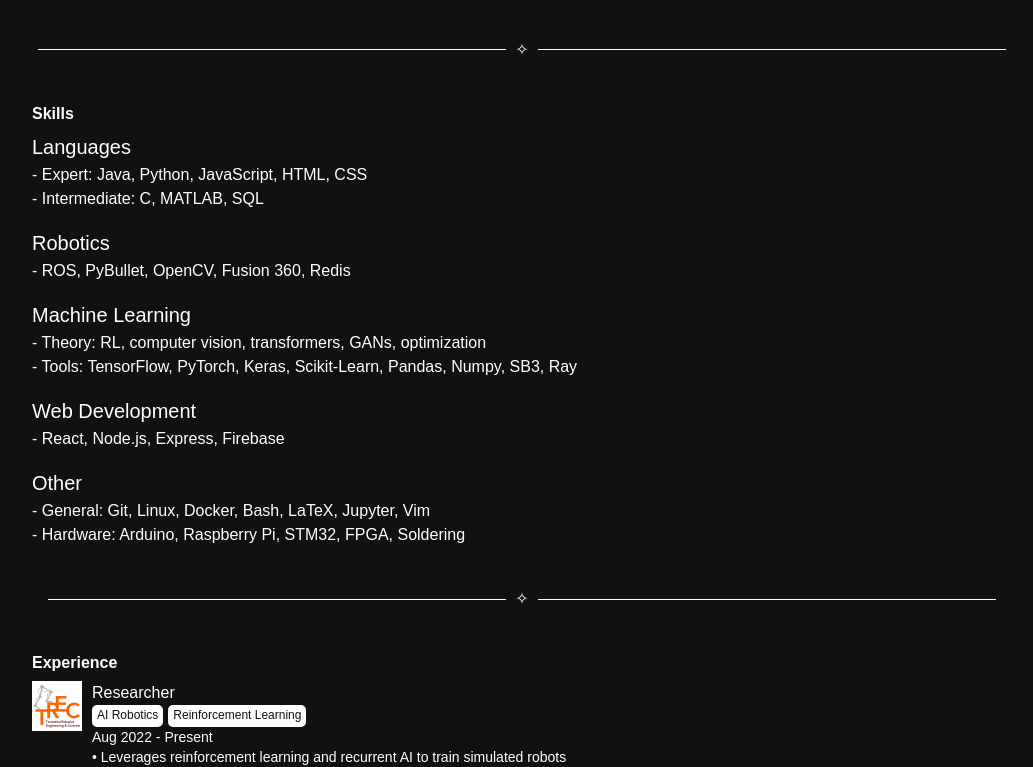
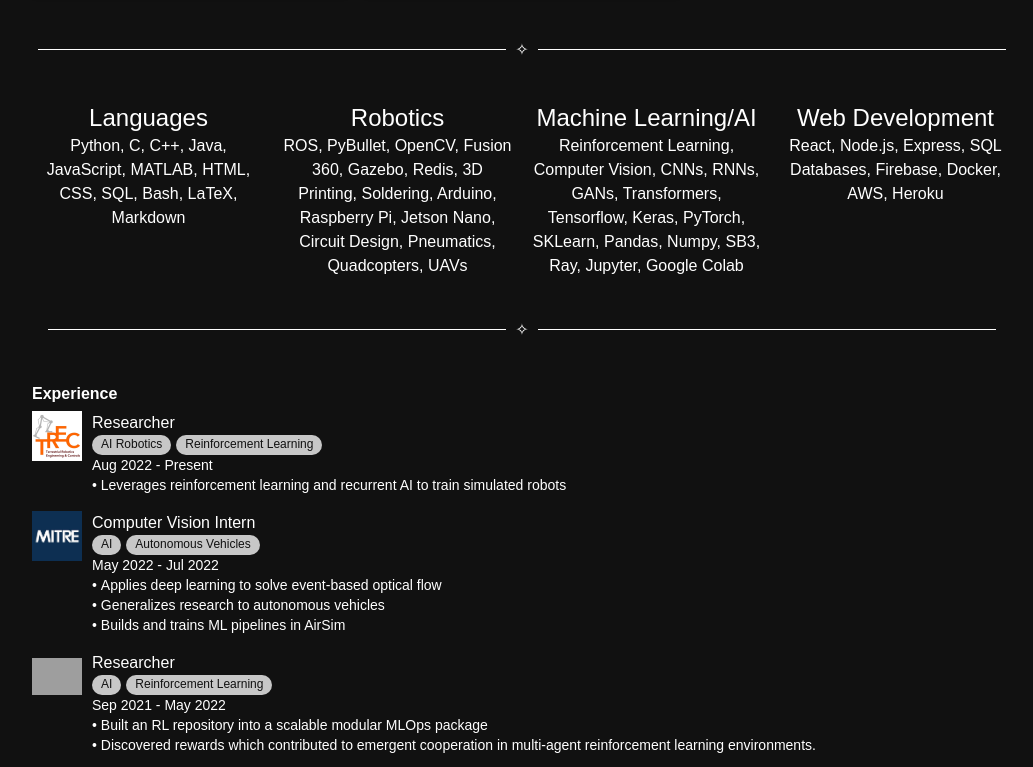
Before and after one commit to AydinGokce/me, a React (Create React App) app: page / in a window 1280 px wide. Shown: the part 1396-2163 px from the top of the page, without its empty margins (118-1151 px from the left). Built offline with nearby package versions, Linux system fonts and the light colour scheme; grey boxes are pictures that could not be loaded.

Commit message:
fixed skills section, added nice font weight

```diff
--- a/src/components/ProjectCard.js
+++ b/src/components/ProjectCard.js
@@ -48,14 +48,14 @@ function ProjectCard(props) {
                     <Accordion sx={{ backgroundColor: "inherit", color: "white", border: "1px solid white", width: '100%' }} >
                         <AccordionSummary expandIcon={<ExpandMoreIcon sx={{ color: "white" }} />}>
                             <Box display="flex" flexDirection="column">
-                                <Typography variant="body1" align="left">
+                                <Typography variant="body1" align="left" sx={{fontWeight: "300"}}>
                                     {title}
                                 </Typography>
                             </Box>
                         </AccordionSummary>
                         <Divider variant="middle" sx={{ backgroundColor: "white", height: "1px" }} />
                         <AccordionDetails display="flex" alignItems="center" justifyContent="center">
-                            <Typography variant={"body2"} sx={{ color: "white" }}>
+                            <Typography variant={"body2"} sx={{ color: "white", fontWeight: "300" }}>
                                 {shortDescription}
                             </Typography>
                         </AccordionDetails>
@@ -65,7 +65,7 @@ function ProjectCard(props) {
                                 onMouseEnter={() => { setIsHovered(true) }}
                                 onMouseLeave={() => { setIsHovered(false) }}
                                 onClick={() => navigate(link)} endIcon={<ArrowCircleRightIcon sx={isHovered ? { color: "#111111" } : { color: "white" }} />} >
-                                <Typography color={isHovered ? "#111111" : "white"}>
+                                <Typography color={isHovered ? "#111111" : "white"} sx={{fontWeight: "300"}}>
                                     See More
                                 </Typography>
                             </Button>
--- a/src/components/SkillsGrid.js
+++ b/src/components/SkillsGrid.js
@@ -1,40 +1,42 @@
 import React from 'react'
-
-import { Grid, Typography } from '@mui/material'
+import { useMediaQuery, Box, Typography, Grid, Fade, Divider, CssBaseline, Accordion, AccordionDetails, AccordionSummary, Link, IconButton, Chip, Card, CardMedia, CardContent, ThemeProvider } from '@mui/material'
 
 function SkillsGrid() {
+
+    const skills = [
+        {
+            category: "Languages",
+            skills: ["Python", "C", "C++", "Java", "JavaScript", "MATLAB", "HTML", "CSS", "SQL", "Bash", "LaTeX", "Markdown"]
+        },
+        {
+            category: "Robotics",
+            skills: ["ROS", "PyBullet", "OpenCV", "Fusion 360", "Gazebo", "Redis", "3D Printing", "Soldering", "Arduino", "Raspberry Pi", "Jetson Nano", "Circuit Design", "Pneumatics", "Quadcopters", "UAVs"]
+        },
+        {
+            category: "Machine Learning/AI",
+            skills: ["Reinforcement Learning", "Computer Vision", "CNNs", "RNNs", "GANs", "Transformers", "Tensorflow", "Keras", "PyTorch", "SKLearn", "Pandas", "Numpy", "SB3", "Ray", "Jupyter", "Google Colab"]
+        },
+        {
+            category: "Web Development",
+            skills: ["React", "Node.js", "Express", "SQL Databases", "Firebase", "Docker", "AWS", "Heroku"]
+        },
+    ]
+
     return (
-        <Grid container spacing={2} sx={{width: "100%"}}>
-            <Grid item xs={12} >
-                <Typography align="left" variant="h6" color="white">Languages</Typography>
-                <Typography align="left" variant="body1" color="white">
-                    - Expert: Java, Python, JavaScript, HTML, CSS
-                </Typography>
-                <Typography align="left" variant="body1" color="white">
-                    - Intermediate: C, MATLAB, SQL
-                </Typography>
+        <Box>
+            <Grid container spacing={2}>
+                {skills.map((skill, index) => (
+                    <Grid item xs={12} sm={6} md={3} key={index}>
+                        <Typography variant='h5' color='white' sx={{ fontWeight: '300' }}>
+                            {skill.category}
+                        </Typography>
+                        <Typography variant='body1' color='white' sx={{ fontWeight: '1' }}>
+                            {skill.skills.join(", ")}
+                        </Typography>
+                    </Grid>
+                ))}
             </Grid>
-            <Grid item xs={12}>
-                <Typography align="left" variant="h6" color="white">Robotics</Typography>
-                <Typography align="left" variant="body1" color="white">
-                    - ROS, PyBullet, OpenCV, Fusion 360, Redis
-                </Typography>
-            </Grid>
-            <Grid item xs={12}>
-                <Typography align="left" variant="h6" color="white">Machine Learning</Typography>
-                <Typography align="left" variant="body1" color="white">- Theory: RL, computer vision, transformers, GANs, optimization</Typography>
-                <Typography align="left" variant="body1" color="white">- Tools: TensorFlow, PyTorch, Keras, Scikit-Learn, Pandas, Numpy, SB3, Ray</Typography>
-            </Grid>
-            <Grid item xs={12}>
-                <Typography align="left" variant="h6" color="white">Web Development</Typography>
-                <Typography align="left" variant="body1" color="white">- React, Node.js, Express, Firebase</Typography>
-            </Grid>
-            <Grid item xs={12}>
-                <Typography align="left" variant="h6" color="white">Other</Typography>
-                <Typography align="left" variant="body1" color="white">- General: Git, Linux, Docker, Bash, LaTeX, Jupyter, Vim</Typography>
-                <Typography align="left" variant="body1" color="white">- Hardware: Arduino, Raspberry Pi, STM32, FPGA, Soldering</Typography>
-            </Grid>
-        </Grid>
+        </Box>
     )
 }
 
--- a/src/components/WorkExperience.js
+++ b/src/components/WorkExperience.js
@@ -19,27 +19,27 @@ function WorkExperience(props) {
                 }}
             />
             <Box display="flex" flexDirection="column">
-                <Typography variant="body1" align="left">
+                <Typography variant="body1" align="left" sx={{fontWeight: "400"}}>
                     {position}
                 </Typography>
                 <Box display="flex">
                     {tags.map((tag, ind) => {
                         return (
-                            <Box display="flex" justifyContent="center" alignItems="center" key={ind} variant="outlined" sx={{ backgroundColor: "white", color: "#111111", marginRight: "5px", padding: "1px 5px", borderRadius: "5px" }}>
-                                <Typography variant="caption">
+                            <Box display="flex" justifyContent="center" alignItems="center" key={ind} variant="outlined" sx={{ backgroundColor: "#c7c7c7", color: "#111111", marginRight: "5px", padding: "0px 9px", borderRadius: "10px" }}>
+                                <Typography variant="caption" sx={{fontWeight: "300"}}>
                                     {tag}
                                 </Typography>
                             </Box>
                         )
                     })}
                 </Box>
-                <Typography variant="body2" align="left">
+                <Typography variant="body2" align="left" sx={{fontWeight: "1"}}>
                     {dates}
                 </Typography>
                 <Typography variant="body2" align="left">
                     {description.map((line, ind) => {
                         return (
-                            <Typography key={ind} variant="body2" align="left">
+                            <Typography key={ind} variant="body2" align="left" sx={{fontWeight: "300"}}>
                                 •&nbsp;{line}
                             </Typography>
                         )
--- a/src/pages/About.js
+++ b/src/pages/About.js
@@ -43,10 +43,10 @@ function About(props) {
                                 }}
                             />
                             <Box sx={{ padding: "0px 10px" }}>
-                                <Typography gutterBottom align={smallScreen ? "center" : "left"} variant="body1" color="white" fontWeight="Bold">
+                                <Typography gutterBottom align={smallScreen ? "center" : "left"} variant="body1" color="white" fontWeight="Bold" sx={{fontWeight: "500"}}>
                                     About Me
                                 </Typography>
-                                <Typography gutterBottom align={smallScreen ? "center" : "left"} variant="body1" color="white">
+                                <Typography gutterBottom align={smallScreen ? "center" : "left"} variant="body1" color="white" sx={{fontWeight: "300"}}>
                                     I'm interested in computational biology, information theory, robotics, AI and statecraft. I'm an AI robotics researcher at Virginia Tech and I'm independently researching how morphology can be simulated with cellular automata. Action &gt; everything.
                                 </Typography>
                                 <Typography align={smallScreen ? "center" : "left"} variant="body1" color="white" sx={{ fontStyle: 'italic' }}>
@@ -69,9 +69,6 @@ function About(props) {
                             <Divider flexItem variant='middle' sx={{ color: 'white', "&::before, &::after": { borderColor: "white", }, }} >✧</Divider>
                         </Grid>
                         <Grid item sx={{ marginTop: '40px', padding: "0px 10px", width: '100%', maxWidth: '1500px' }}>
-                            <Typography gutterBottom align={smallScreen ? "center" : "left"} variant="body1" color="white" fontWeight="Bold">
-                                Skills
-                            </Typography>
                             <SkillsGrid />
                             <Grid item sx={{ margin: '40px 0px', width: '100%' }}>
                                 <Divider flexItem variant='middle' sx={{ color: 'white', "&::before, &::after": { borderColor: "white", }, }} >✧</Divider>
```
Also changed, not shown: src/App.js (+42 -42 lines).
